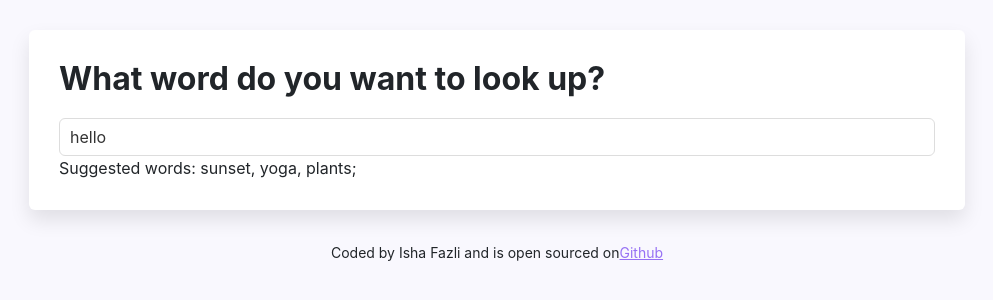
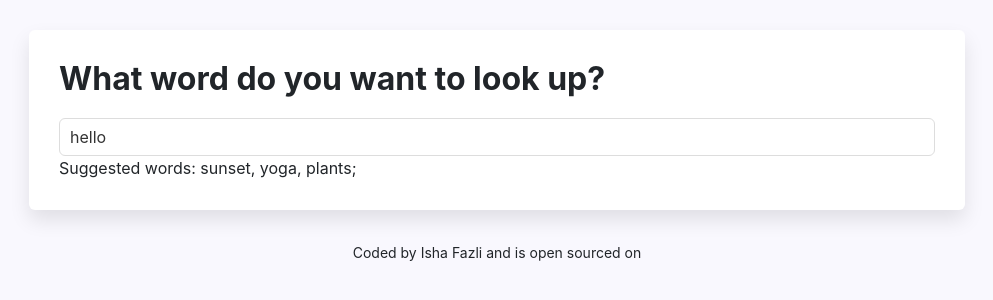
Before and after one commit to IshaFazli3/dictionary, a React (Create React App) app: page / in a window 1280 px wide. Shown: the top 300 px of the page, without its empty margins (143-1136 px from the left). Built offline with nearby package versions, Linux system fonts and the light colour scheme; no server answers.

Commit message:
Update App.js

```diff
--- a/src/App.js
+++ b/src/App.js
@@ -13,8 +13,8 @@ function App() {
 
   <footer className="App-footer">
     <small>Coded by Isha Fazli and is open sourced on
-       <a href="https://github.com/IshaFazli3/dictionary/tree/main"
-       target="_blank">Github</a></small></footer>
+    <a rel='noreferrer'
+    href="https://github.com/IshaFazli3/dictionary/tree/main"></a></small></footer>
     </div>
 
     </div>
```
